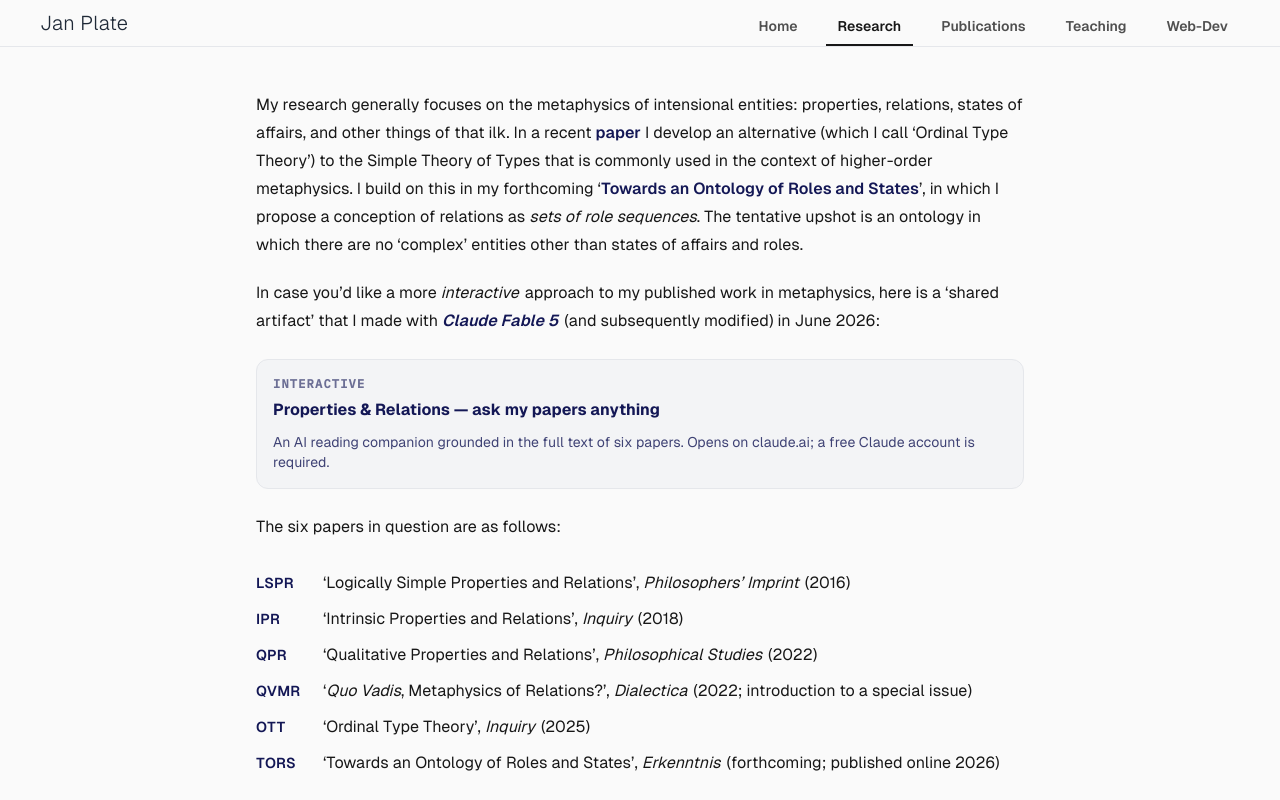
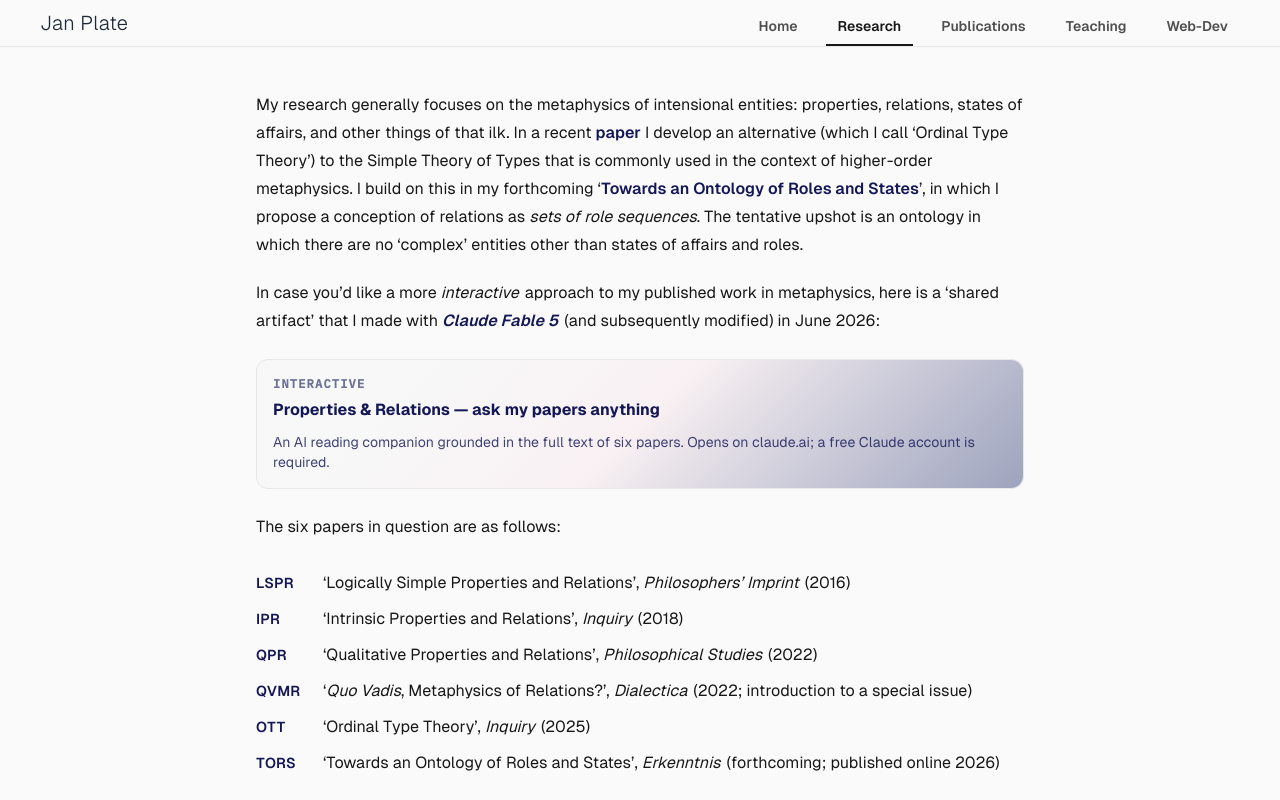
Before and after one commit to jplate/home, a Next.js app: page /home/Research in a window 1280 px wide. Shown: the top 800 px of the page. Built offline with nearby package versions, Linux system fonts and the light colour scheme.

Commit message:
Update globals.css

```diff
--- a/src/app/globals.css
+++ b/src/app/globals.css
@@ -246,7 +246,7 @@ rule above, since the companion card is styled as an <a>.
         color-mix(in oklab, var(--background), pink 20%) 50%,
         color-mix(in oklab, var(--links), var(--background) 35%) 110%
     );
-    opacity: 0;
+    opacity: 0.65;
     transition: opacity 0.2s ease;
 }
 
```
